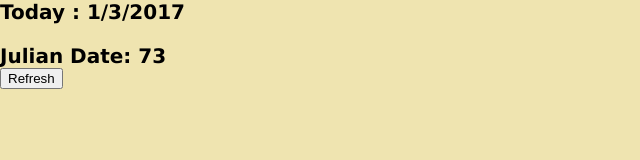
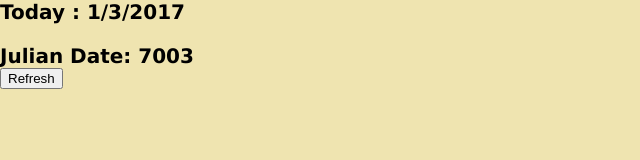
Before and after one commit to harrykhh/JulianDate, a plain HTML site: page index.html in a window 1280 px wide. Shown: the full height of the page, 0-640 px from the left. Drawn offline with Linux system fonts and the light colour scheme.

Commit message:
Update index.html

```diff
--- a/index.html
+++ b/index.html
@@ -23,17 +23,22 @@
         }
         </style>
         <script type="text/jscript" language="jscript">
+            function pad (str, max)
+	    {
+	    str = str.toString();
+	    return str.length < max ? pad("0" + str, max) : str;
+	    }
 	    // Initialize the gadget.
 	    function init()
 	    {
 	    var d = new Date();
-		document.getElementById("today").innerHTML = (d.getMonth() + 1) + '/' + d.getDate() + '/' +  d.getFullYear();
+	    document.getElementById("today").innerHTML = (d.getMonth() + 1) + '/' + d.getDate() + '/' +  d.getFullYear();
 	    var n = d.getFullYear();
 	    var j = n.toString().substring(3);
 	    var start = new Date(d.getFullYear(), 0, 0);
-		var diff = d - start;
-		var oneDay = 1000 * 60 * 60 * 24;
+	    var diff = d - start;  var oneDay = 1000 * 60 * 60 * 24;
 	    var day = Math.floor(diff / oneDay);
+	    day = pad(day.toString(), 3);
 	    j+= day;
 	    var x = document.getElementById("date");
 	    x.innerHTML = j;
```
Lines whose indentation alone changed are shown as unchanged.
